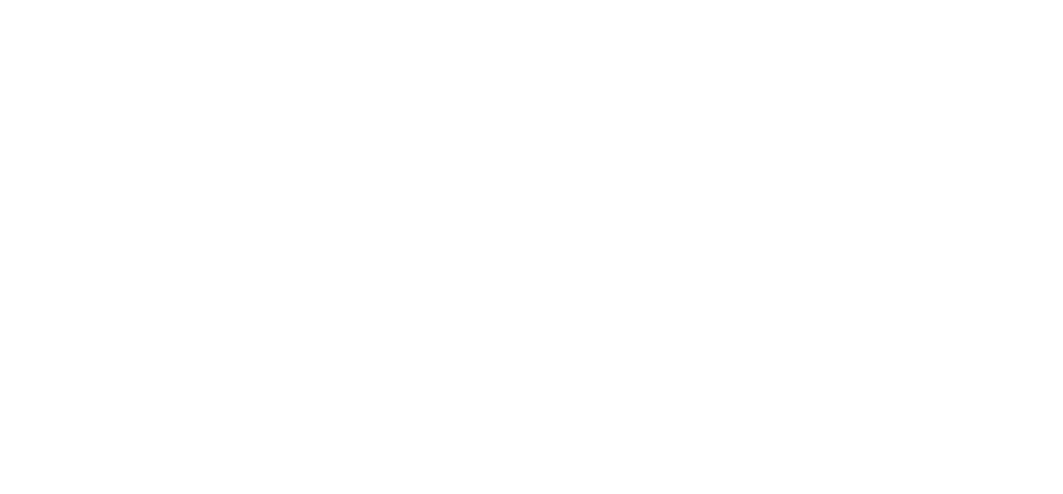
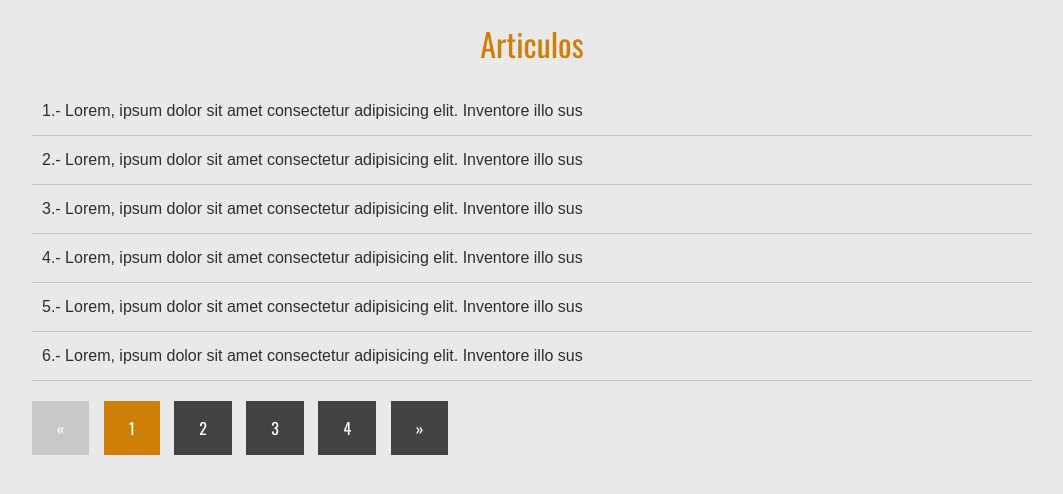
Before and after one commit to ENRIQUETAPIAAN/paginacion, a PHP site: page / in a window 1280 px wide. Before the commit the part shown is empty. Shown: the top 494 px of the page, without its empty margins (108-1171 px from the left). Run offline with PHP 8.4, Linux system fonts and the light colour scheme.

Commit message:
agrege los estilos css y la maquetación inicial

```diff
--- /dev/null
+++ b/css/estilos.css
@@ -0,0 +1,78 @@
+* {
+	margin: 0;
+	padding: 0;
+	-webkit-box-sizing: border-box;
+	-moz-box-sizing: border-box;
+	box-sizing: border-box;
+}
+
+body {
+	background: #e9e9e9;
+	color: #2e2e2e;
+	font-family: Arial, helvetica, sans-serif;
+}
+
+.contenedor {
+	width: 90%;
+	max-width: 1000px;
+	margin: auto;
+}
+
+h1 {
+	margin: 20px 0;
+	text-align: center;
+	font-family: "Oswald", Arial, helvetica, sans-serif;
+	color: #ce7f08;
+	font-weight: normal;
+}
+
+.contenedor .articulos {
+	margin-bottom: 20px;
+}
+
+.contenedor .articulos ul {
+	list-style: none;
+}
+
+.contenedor .articulos ul li {
+	/*background: #fff;*/
+	padding:15px 10px;
+	border-bottom: 1px solid #c8c8c8;
+}
+
+.paginacion ul {
+	list-style: none;
+}
+
+.paginacion ul li {
+	display: inline-block;
+	margin-right: 10px;
+}
+
+.paginacion ul .active a {
+	background: #ce7f08;
+}
+
+.paginacion ul .disabled {
+	background: #c8c8c8;
+	display: inline-block;
+	font-family: "Oswald", Arial, helvetica, sans-serif;
+	padding: 15px 25px;
+	cursor:not-allowed;
+	color:#fff;
+	text-decoration: none;
+}
+
+.paginacion ul li a {
+	display: inline-block;
+	font-family: "Oswald", Arial, helvetica, sans-serif;
+	padding: 15px 25px;
+	background: #424242;
+	color:#fff;
+	text-decoration: none;
+}
+
+.paginacion ul li a:hover {
+	text-decoration: none;
+	background: #3299bb;
+}
--- a/views/index.view.php
+++ b/views/index.view.php
@@ -3,11 +3,35 @@
 <head>
     <meta charset="UTF-8">
     <meta name="viewport" content="width=device-width, initial-scale=1.0">
+    <link rel="preconnect" href="https://fonts.googleapis.com">
+    <link rel="preconnect" href="https://fonts.gstatic.com" crossorigin>
+    <link href="https://fonts.googleapis.com/css2?family=Oswald:wght@300;400;500;600;700&display=swap" rel="stylesheet">
+    <link rel="stylesheet" href="css/estilos.css">
     <title>Paginación</title>
 </head>
 <body>
     <div class="contenedor">
-
+        <h1>Articulos</h1>
+        <section class="articulos">
+            <ul>
+                <li>1.- Lorem, ipsum dolor sit amet consectetur adipisicing elit. Inventore illo sus</li>
+                <li>2.- Lorem, ipsum dolor sit amet consectetur adipisicing elit. Inventore illo sus</li>
+                <li>3.- Lorem, ipsum dolor sit amet consectetur adipisicing elit. Inventore illo sus</li>
+                <li>4.- Lorem, ipsum dolor sit amet consectetur adipisicing elit. Inventore illo sus</li>
+                <li>5.- Lorem, ipsum dolor sit amet consectetur adipisicing elit. Inventore illo sus</li>
+                <li>6.- Lorem, ipsum dolor sit amet consectetur adipisicing elit. Inventore illo sus</li>
+            </ul>
+        </section>
+        <section class="paginacion">
+            <ul>
+                <li><a href="#" class="disabled">&laquo;</a></li>
+                <li class="active"><a href="#">1</a></li>
+                <li><a href="#">2</a></li>
+                <li><a href="#">3</a></li>
+                <li><a href="#">4</a></li>
+                <li><a href="#">&raquo;</a></li>
+            </ul>
+        </section>
     </div>
 </body>
 </html>
```
